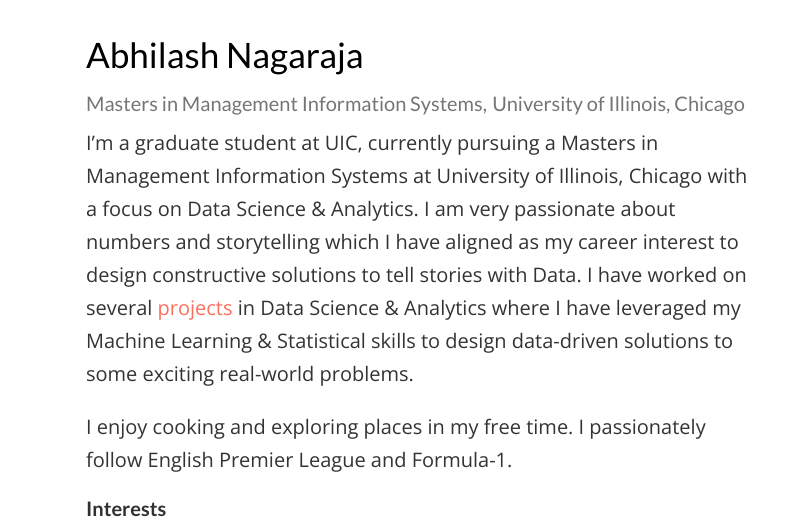
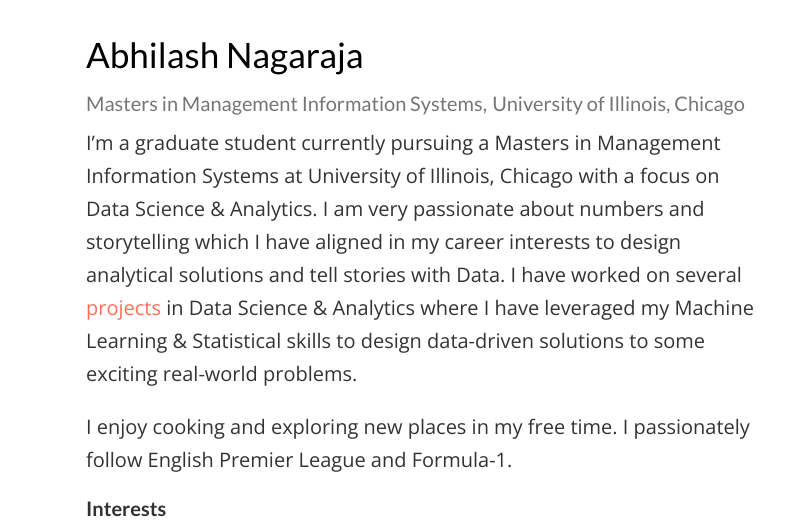
Before and after one commit to abhilashhn1993/abhilashhn1993.github.io, a plain HTML site: page index.html in a window 1280 px wide. Shown: the part 107-633 px from the top of the page, 469-1280 px from the left. Drawn offline with nearby package versions, Linux system fonts and the light colour scheme; some icons are missing.

Commit message:
updated about me description

```diff
--- a/index.html
+++ b/index.html
@@ -475,8 +475,8 @@
 
 
 
-    <p>I&rsquo;m a graduate student at UIC, currently pursuing a Masters in Management Information Systems at University of Illinois, Chicago with a focus on Data Science &amp; Analytics. I am very passionate about numbers and storytelling which I have aligned as my career interest to design constructive solutions to tell stories with Data. I have worked on several <a href="https://github.com/abhilashhn1993">projects</a> in Data Science &amp; Analytics where I have leveraged my Machine Learning &amp; Statistical skills to design data-driven solutions to some exciting real-world problems.</p>
-<p>I enjoy cooking and exploring places in my free time. I passionately follow English Premier League and Formula-1.</p>
+    <p>I&rsquo;m a graduate student currently pursuing a Masters in Management Information Systems at University of Illinois, Chicago with a focus on Data Science &amp; Analytics. I am very passionate about numbers and storytelling which I have aligned in my career interests to design analytical solutions and tell stories with Data. I have worked on several <a href="https://github.com/abhilashhn1993">projects</a> in Data Science &amp; Analytics where I have leveraged my Machine Learning &amp; Statistical skills to design data-driven solutions to some exciting real-world problems.</p>
+<p>I enjoy cooking and exploring new places in my free time. I passionately follow English Premier League and Formula-1.</p>
 <h4 id="interests">Interests</h4>
 <ul>
 <li>Data Science</li>
```
